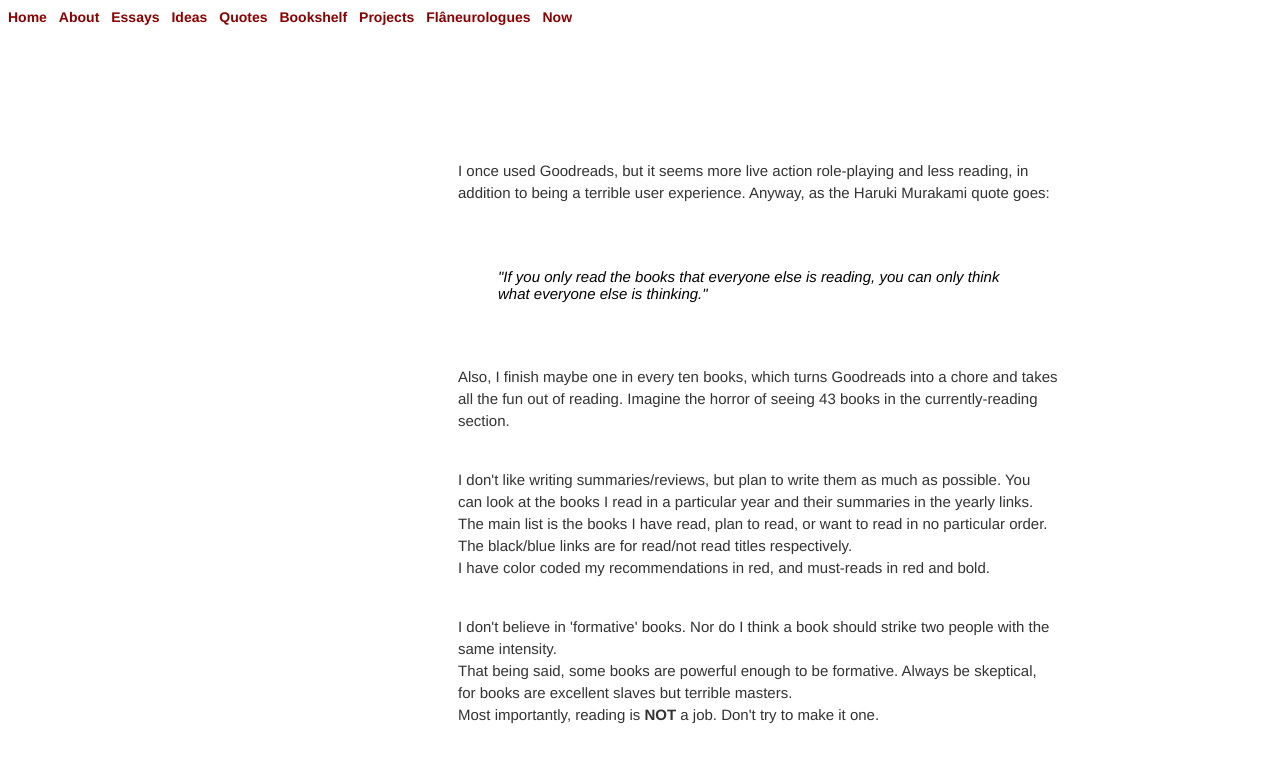
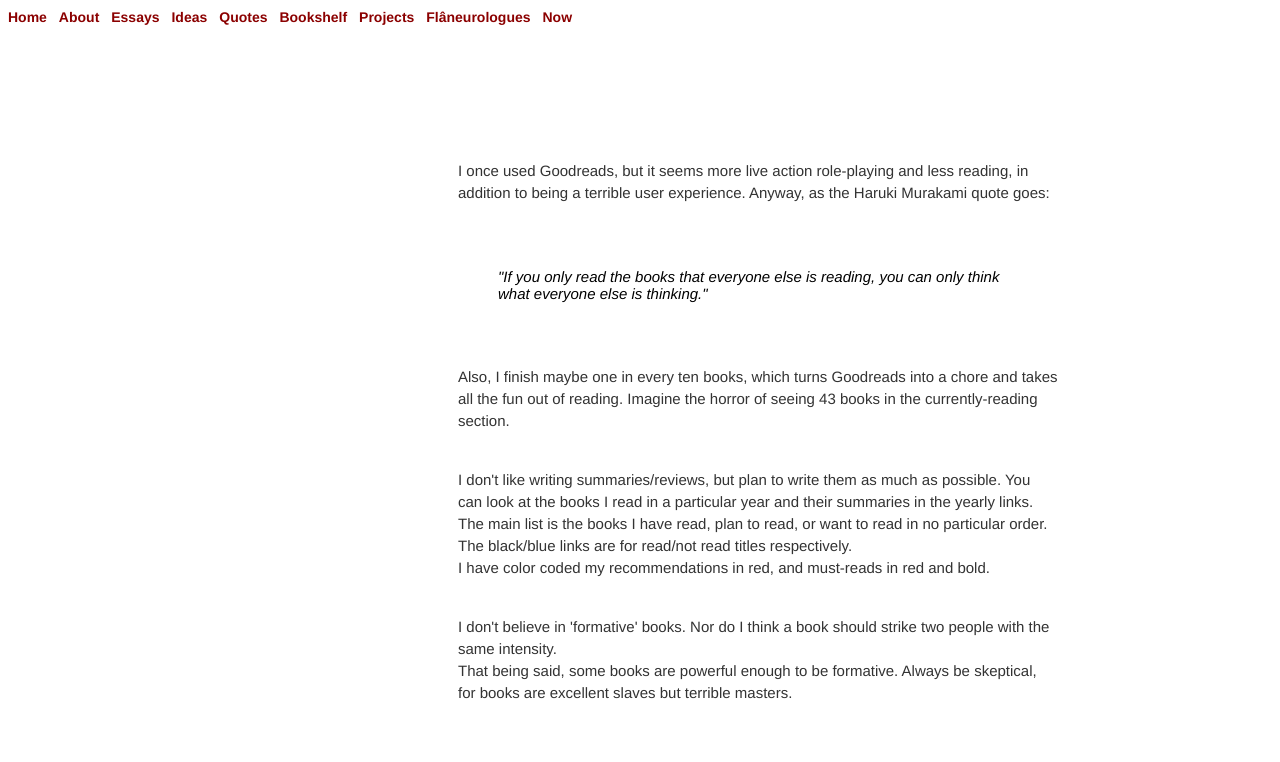
Before and after one commit to rohitjmweb/Bookshelf, a plain HTML site: page index.html in a window 1280 px wide. Drawn offline with Linux system fonts and the light colour scheme.

Commit message:
Update index.html

```diff
--- a/index.html
+++ b/index.html
@@ -74,7 +74,7 @@
 		<p>I don't believe in 'formative' books. Nor do I think a book should strike two people with the same intensity. <br>
 		That being said, some books are powerful enough to be formative. Always be skeptical, for books are excellent slaves but terrible masters. <br>
 
-		Most importantly, reading is <b>NOT</b> a job. Don't try to make it one.<br>
+		<br>
 		</p>
 
 
```
